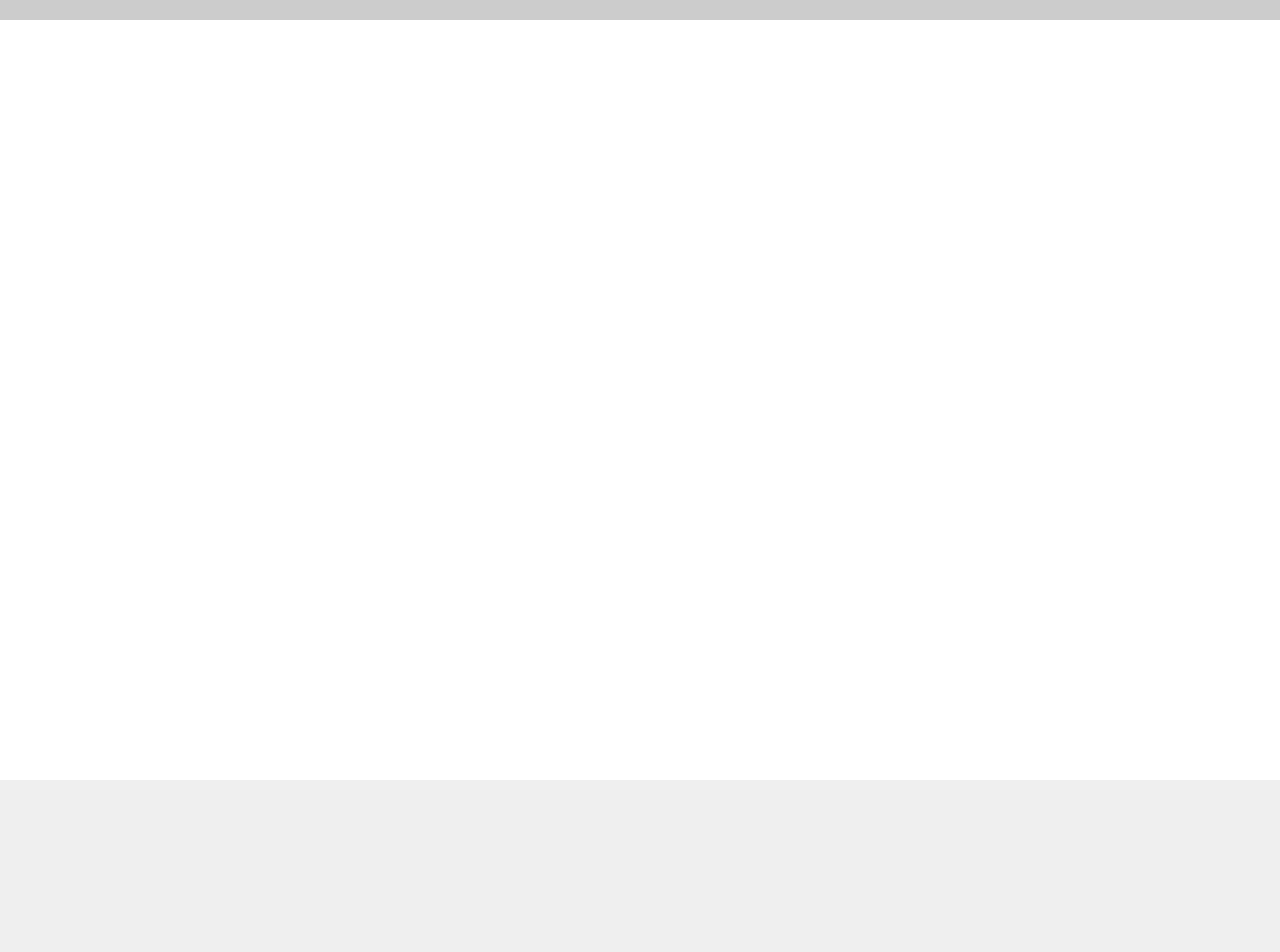
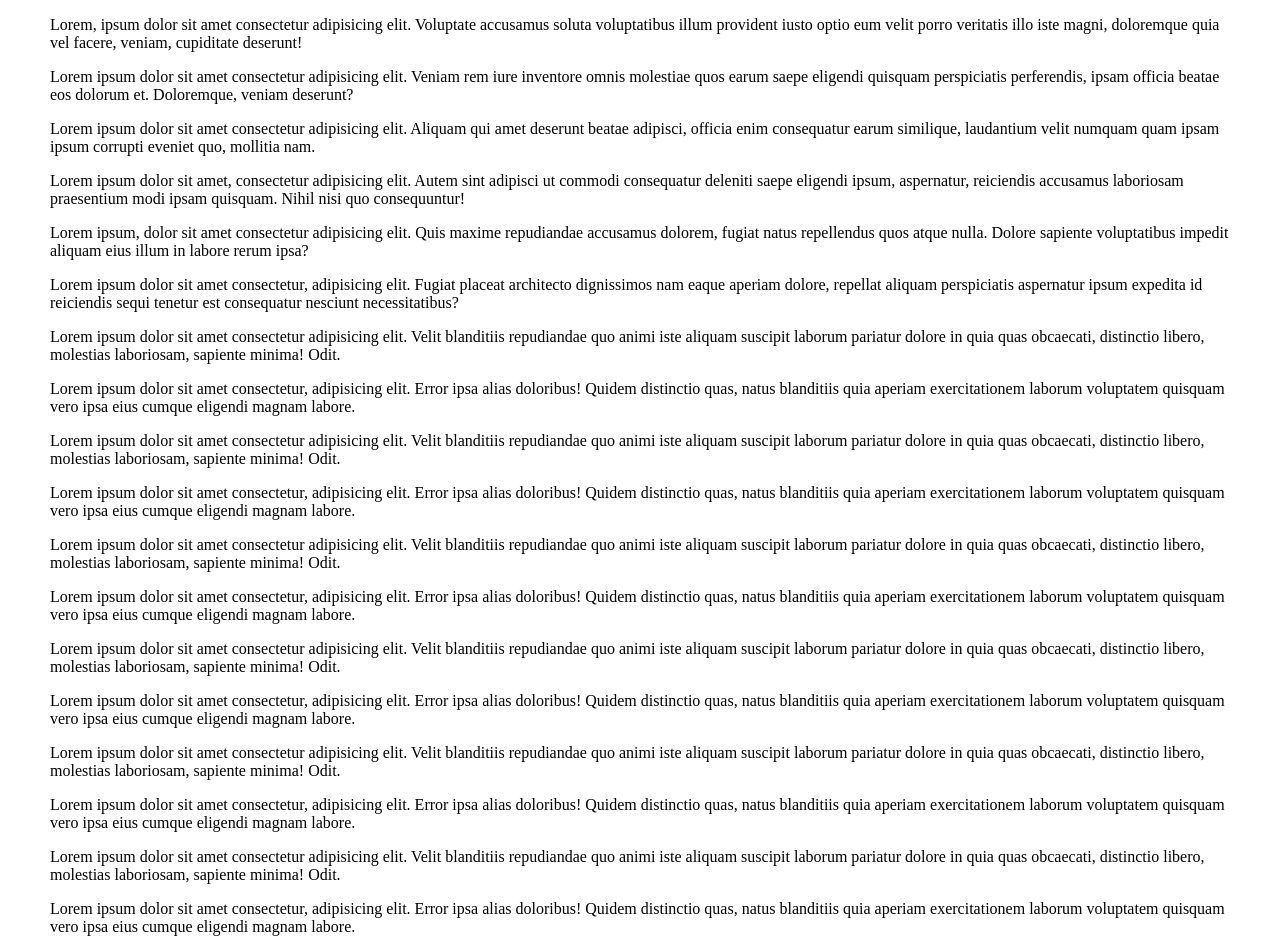
Before and after one commit to marcosdid/GoogleGlassReact, a React (Create React App) app: page / in a window 1280 px wide. Shown: the part 100-1052 px from the top of the page. Before the commit the page ends 880 px from the top, so only its background shows below. Built offline with nearby package versions, Linux system fonts and the light colour scheme.

Commit message:
atualizando bug no create react-app

```diff
--- a/public/index.html
+++ b/public/index.html
@@ -1,18 +1,18 @@
 <!DOCTYPE html>
-<html lang="pt-br">
+<html lang="en">
   <head>
     <meta charset="utf-8" />
     <meta name="viewport" content="width=device-width, initial-scale=1" />
-    <title>React App</title>
+    <link rel="apple-touch-icon" href="%PUBLIC_URL%/logo192.png" />
     <style>
       body {
         margin: 0;
         background-color: #efefef;
       }
     </style>
+    <title>React App</title>
   </head>
   <body>
-    <noscript>You need to enable JavaScript to run this app.</noscript>
     <div id="root"></div>
   </body>
 </html>
--- a/src/components/header/style.js
+++ b/src/components/header/style.js
@@ -2,9 +2,9 @@ import styled from 'styled-components'
 
 export const Myheader = styled.div`
   position: fixed;
-  max-width: 1440px;
+  max-width: 1300px;
   margin: 0 auto;
-  padding: 40px 50px 40px;
+  padding: 30px 50px 30px;
   top: 0;
   right: 0;
   left: 0;
--- a/src/views/home/Home.js
+++ b/src/views/home/Home.js
@@ -8,7 +8,145 @@ function Home() {
     <div>
       <Header />
       <Body>
-     </Body>
+        <p>
+          Lorem, ipsum dolor sit amet consectetur adipisicing elit. Voluptate
+          accusamus soluta voluptatibus illum provident iusto optio eum velit
+          porro veritatis illo iste magni, doloremque quia vel facere, veniam,
+          cupiditate deserunt!
+        </p>
+
+        <p>
+          Lorem ipsum dolor sit amet consectetur adipisicing elit. Veniam rem
+          iure inventore omnis molestiae quos earum saepe eligendi quisquam
+          perspiciatis perferendis, ipsam officia beatae eos dolorum et.
+          Doloremque, veniam deserunt?
+        </p>
+
+        <p>
+          Lorem ipsum dolor sit amet consectetur adipisicing elit. Aliquam qui
+          amet deserunt beatae adipisci, officia enim consequatur earum
+          similique, laudantium velit numquam quam ipsam ipsum corrupti eveniet
+          quo, mollitia nam.
+        </p>
+
+        <p>
+          Lorem ipsum dolor sit amet, consectetur adipisicing elit. Autem sint
+          adipisci ut commodi consequatur deleniti saepe eligendi ipsum,
+          aspernatur, reiciendis accusamus laboriosam praesentium modi ipsam
+          quisquam. Nihil nisi quo consequuntur!
+        </p>
+
+        <p>
+          Lorem ipsum, dolor sit amet consectetur adipisicing elit. Quis maxime
+          repudiandae accusamus dolorem, fugiat natus repellendus quos atque
+          nulla. Dolore sapiente voluptatibus impedit aliquam eius illum in
+          labore rerum ipsa?
+        </p>
+
+        <p>
+          Lorem ipsum dolor sit amet consectetur, adipisicing elit. Fugiat
+          placeat architecto dignissimos nam eaque aperiam dolore, repellat
+          aliquam perspiciatis aspernatur ipsum expedita id reiciendis sequi
+          tenetur est consequatur nesciunt necessitatibus?
+        </p>
+
+        <p>
+          Lorem ipsum dolor sit amet consectetur adipisicing elit. Velit
+          blanditiis repudiandae quo animi iste aliquam suscipit laborum
+          pariatur dolore in quia quas obcaecati, distinctio libero, molestias
+          laboriosam, sapiente minima! Odit.
+        </p>
+
+        <p>
+          Lorem ipsum dolor sit amet consectetur, adipisicing elit. Error ipsa
+          alias doloribus! Quidem distinctio quas, natus blanditiis quia aperiam
+          exercitationem laborum voluptatem quisquam vero ipsa eius cumque
+          eligendi magnam labore.
+        </p>
+
+        <p>
+          Lorem ipsum dolor sit amet consectetur adipisicing elit. Velit
+          blanditiis repudiandae quo animi iste aliquam suscipit laborum
+          pariatur dolore in quia quas obcaecati, distinctio libero, molestias
+          laboriosam, sapiente minima! Odit.
+        </p>
+
+        <p>
+          Lorem ipsum dolor sit amet consectetur, adipisicing elit. Error ipsa
+          alias doloribus! Quidem distinctio quas, natus blanditiis quia aperiam
+          exercitationem laborum voluptatem quisquam vero ipsa eius cumque
+          eligendi magnam labore.
+        </p>
+
+        <p>
+          Lorem ipsum dolor sit amet consectetur adipisicing elit. Velit
+          blanditiis repudiandae quo animi iste aliquam suscipit laborum
+          pariatur dolore in quia quas obcaecati, distinctio libero, molestias
+          laboriosam, sapiente minima! Odit.
+        </p>
+
+        <p>
+          Lorem ipsum dolor sit amet consectetur, adipisicing elit. Error ipsa
+          alias doloribus! Quidem distinctio quas, natus blanditiis quia aperiam
+          exercitationem laborum voluptatem quisquam vero ipsa eius cumque
+          eligendi magnam labore.
+        </p>
+
+        <p>
+          Lorem ipsum dolor sit amet consectetur adipisicing elit. Velit
+          blanditiis repudiandae quo animi iste aliquam suscipit laborum
+          pariatur dolore in quia quas obcaecati, distinctio libero, molestias
+          laboriosam, sapiente minima! Odit.
+        </p>
+
+        <p>
+          Lorem ipsum dolor sit amet consectetur, adipisicing elit. Error ipsa
+          alias doloribus! Quidem distinctio quas, natus blanditiis quia aperiam
+          exercitationem laborum voluptatem quisquam vero ipsa eius cumque
+          eligendi magnam labore.
+        </p>
+
+        <p>
+          Lorem ipsum dolor sit amet consectetur adipisicing elit. Velit
+          blanditiis repudiandae quo animi iste aliquam suscipit laborum
+          pariatur dolore in quia quas obcaecati, distinctio libero, molestias
+          laboriosam, sapiente minima! Odit.
+        </p>
+
+        <p>
+          Lorem ipsum dolor sit amet consectetur, adipisicing elit. Error ipsa
+          alias doloribus! Quidem distinctio quas, natus blanditiis quia aperiam
+          exercitationem laborum voluptatem quisquam vero ipsa eius cumque
+          eligendi magnam labore.
+        </p>
+
+        <p>
+          Lorem ipsum dolor sit amet consectetur adipisicing elit. Velit
+          blanditiis repudiandae quo animi iste aliquam suscipit laborum
+          pariatur dolore in quia quas obcaecati, distinctio libero, molestias
+          laboriosam, sapiente minima! Odit.
+        </p>
+
+        <p>
+          Lorem ipsum dolor sit amet consectetur, adipisicing elit. Error ipsa
+          alias doloribus! Quidem distinctio quas, natus blanditiis quia aperiam
+          exercitationem laborum voluptatem quisquam vero ipsa eius cumque
+          eligendi magnam labore.
+        </p>
+        <p>
+          Lorem ipsum dolor sit amet consectetur adipisicing elit. Velit
+          blanditiis repudiandae quo animi iste aliquam suscipit laborum
+          pariatur dolore in quia quas obcaecati, distinctio libero, molestias
+          laboriosam, sapiente minima! Odit.
+        </p>
+
+        <p>
+          Lorem ipsum dolor sit amet consectetur, adipisicing elit. Error ipsa
+          alias doloribus! Quidem distinctio quas, natus blanditiis quia aperiam
+          exercitationem laborum voluptatem quisquam vero ipsa eius cumque
+          eligendi magnam labore.
+        </p>
+      </Body>
     </div>
   )
 }
--- a/src/views/home/style.js
+++ b/src/views/home/style.js
@@ -1,9 +1,8 @@
 import styled from 'styled-components'
 
 export const Body = styled.div`
-  padding: 40px 50px 40px;
-  max-width: 1440px;
-  margin: auto;
-  height: 100vh;
+  padding: 100px 50px 40px;
+  max-width: 1300px;
+  margin: 0 auto;
   background-color: #ffffff;
 `
```
Also changed, not shown: package.json (+3 -6 lines), 1 other file (tests, documents, lock files or other folders).
